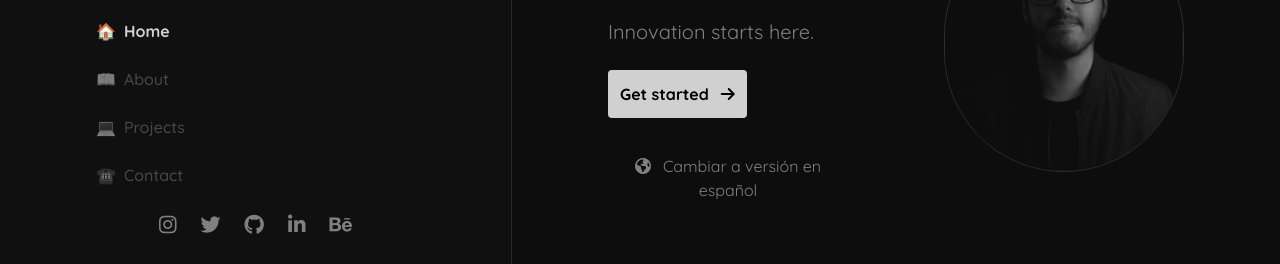
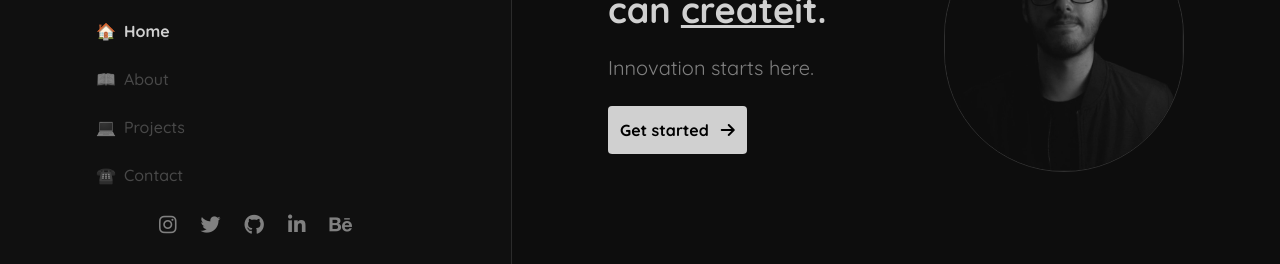
Before and after one commit to gantoreno/portfolio, a React (Create React App) app: page / in a window 1280 px wide. Shown: the part 356-620 px from the top of the page. Built offline with nearby package versions, Linux system fonts and the light colour scheme.

Commit message:
Refactor home view

```diff
--- a/src/views/home/HomeView.jsx
+++ b/src/views/home/HomeView.jsx
@@ -1,62 +1,33 @@
-import parse from 'html-react-parser';
 import { Helmet } from 'react-helmet';
 import { Link } from 'react-router-dom';
 
 import { Button, Wrapper } from '../../shared/';
-import { useLanguage } from '../../hooks/';
-
-import content from './content.json';
-import languages from '../../extras/languages.json';
 
 import './HomeView.scss';
 
-const LanguageSwitcher = ({ language, switchLanguage }) => {
+const HomeView = () => {
   return (
+    <Wrapper className="items-start justify-center p-6 sm:p-24">
+      <Helmet>
+        <title>Gabriel Moreno - Home</title>
+      </Helmet>
+      <div className="flex flex-col-reverse w-full h-full xl:flex-row">
+        <div className="flex flex-col items-center justify-center w-full text-center h-1/2 xl:h-full xl:w-1/2 xl:text-left xl:mr-12 xl:flex xl:flex-col xl:items-start xl:justify-center">
+          <h1 className="mb-6 text-3xl font-bold sm:text-4xl">
+            If you can <u>imagine</u> it, I can <u>create</u>it.
+          </h1>
+          <h2 className="mb-6 text-lg text-gray-600 sm:text-xl">
+            Innovation starts here.
+          </h2>
+          <Link to="/about" className="mb-6">
             <Button
-      text={
-        language === languages.EN
-          ? `Cambiar a versión en español`
-          : `Switch to english version`
-      }
-      leftIcon={'fas fa-globe-americas'}
-      className={'block px-0'}
-      onClick={() => switchLanguage()}
-    />
-  );
-};
-
-const CallToAction = ({ route, text, color }) => {
-  return (
-    <Link to={route} className="mb-6">
-      <Button
-        text={text}
+              text="Get started"
               rightIcon={'fas fa-arrow-right'}
               hoverBackground={'green-400'}
               opaque
             />
           </Link>
-  );
-};
-
-const Header = ({
-  title,
-  subtitle,
-  callToAction,
-  language,
-  switchLanguage,
-}) => {
-  return (
-    <div className="flex flex-col items-center justify-center w-full text-center h-1/2 xl:h-full xl:w-1/2 xl:text-left xl:mr-12 xl:flex xl:flex-col xl:items-start xl:justify-center">
-      <h1 className="mb-6 text-3xl font-bold sm:text-4xl">{title}</h1>
-      <h2 className="mb-6 text-lg text-gray-600 sm:text-xl">{subtitle}</h2>
-      <CallToAction route={callToAction.route} text={callToAction[language]} />
-      <LanguageSwitcher language={language} switchLanguage={switchLanguage} />
         </div>
-  );
-};
-
-const Avatar = () => {
-  return (
         <div className="flex items-center justify-center mb-6 text-center xl:h-full xl:w-1/2 xl:text-right xl:mb-0 xl:ml-12 xl:flex xl:flex-col md:items-start md:justify-center">
           <img
             className="w-64 h-64 mx-auto border border-gray-700 rounded-full xl:w-64 xl:h-64"
@@ -64,26 +35,6 @@ const Avatar = () => {
             alt="Avatar"
           />
         </div>
-  );
-};
-
-const HomeView = () => {
-  const [language, switchLanguage] = useLanguage();
-
-  return (
-    <Wrapper className="items-start justify-center p-6 sm:p-24">
-      <Helmet>
-        <title>{parse(content.windowTitle[language])}</title>
-      </Helmet>
-      <div className="flex flex-col-reverse w-full h-full xl:flex-row">
-        <Header
-          title={parse(content.title[language])}
-          subtitle={parse(content.subtitle[language])}
-          language={language}
-          switchLanguage={switchLanguage}
-          callToAction={content.callToAction}
-        />
-        <Avatar />
       </div>
     </Wrapper>
   );
--- a/src/views/home/content.json
+++ /dev/null
@@ -1,19 +0,0 @@
-{
-  "windowTitle": {
-    "en": "Gabriel Moreno - Home",
-    "es": "Gabriel Moreno - Inicio"
-  },
-  "title": {
-    "en": "If you can <u>imagine</u> it, I can <u>create</u> it.",
-    "es": "Si puedes <u>imaginarlo</u>, yo puedo <u>crearlo</u>."
-  },
-  "subtitle": {
-    "en": "Innovation starts here.",
-    "es": "La innovación comienza aquí."
-  },
-  "callToAction": {
-    "route": "/about",
-    "en": "Get started",
-    "es": "Empezar"
-  }
-}
```
Also changed, not shown: 1 other file (tests, documents, lock files or other folders). Lines whose indentation alone changed are shown as unchanged.
